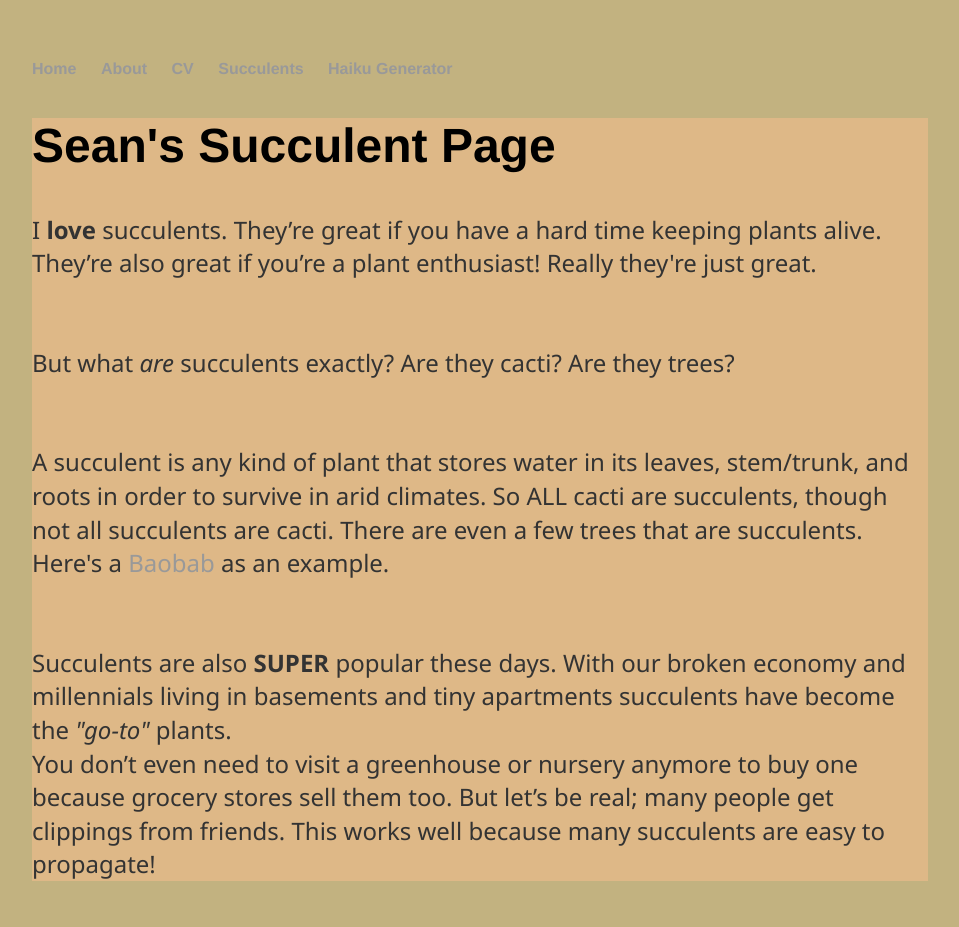
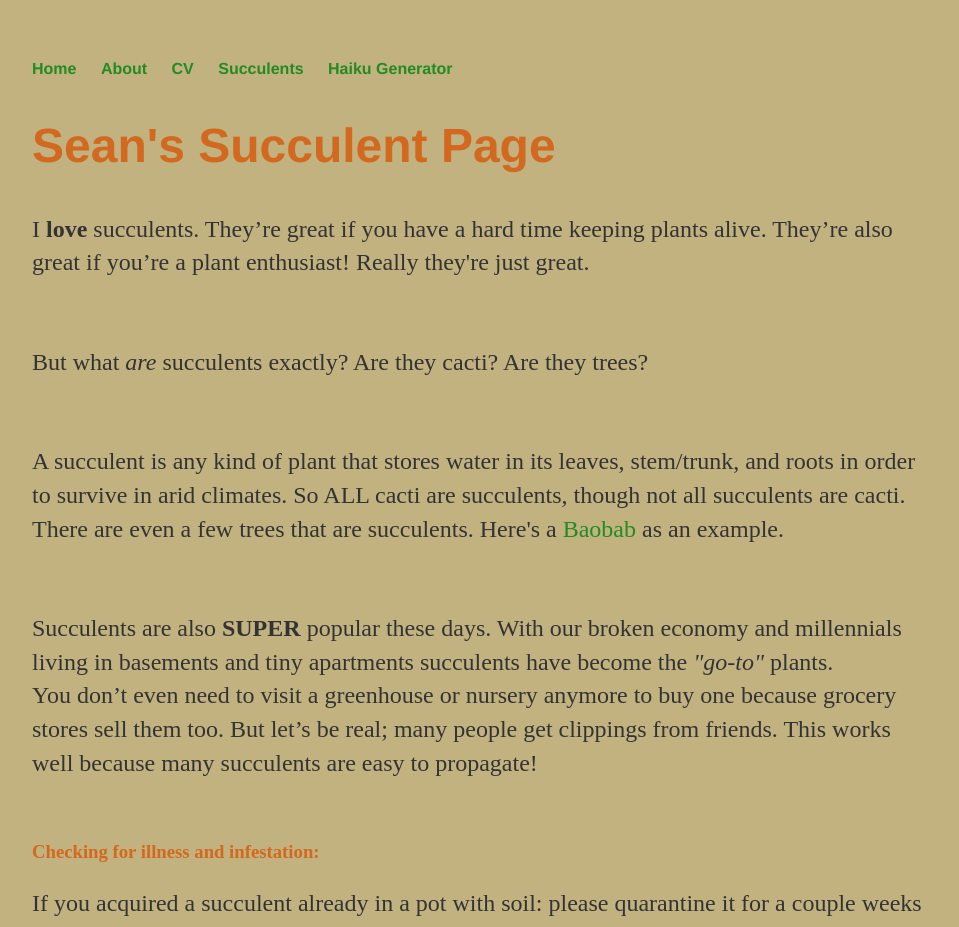
Before and after one commit to SeanEFletcher/SeanEFletcher.github.io, a Jekyll site: the page plants/index.html, which Jekyll copies as it is, in a window 1280 px wide. Shown: the top 927 px of the page, without its empty margins (160-1119 px from the left). Built offline with Jekyll 4.4.1, drawn with Linux system fonts in a browser that asks for light colours.

Commit message:
Update succulents.css

```diff
--- a/css/succulents.css
+++ b/css/succulents.css
@@ -1,15 +1,15 @@
-p {
-    font-family: 'Segoe UI', Tahoma, Geneva, Verdana, sans-serif;
+
+body {
+    margin: 60px auto;
+    width: 70%;
+    background-color: #c2b280;
 }
 
 .intro {
-    background-color: burlywood;
+    background-color: #c2b280;
 }
 
 .propogation {
-    background-image: none;
-    /* looking for a pic light in color and very zoomed in */
-
     height: 500px;
     width: auto;
 
@@ -18,14 +18,8 @@
 .propagation.proplist {
     background-color: whitesmoke;
     font-family: 'Segoe UI', Tahoma, Geneva, Verdana, sans-serif;
-
 }
 
-body {
-    margin: 60px auto;
-    width: 70%;
-    background-color: #c2b280;
-}
 nav ul, footer ul {
     font-family:'Helvetica', 'Arial', 'Sans-Serif';
     padding: 0px;
@@ -40,6 +34,11 @@
     text-decoration: none;
     color: #999;
 }
+
+body a {
+    color: forestgreen;
+}
+
 a:hover {
     text-decoration: underline;
 }
@@ -47,6 +46,11 @@
     font-size: 3em;
     font-family:'Helvetica', 'Arial', 'Sans-Serif';
 }
+
+h1, h2, h3, h4, h5, h6, aside {
+    color: 	#D2691E;
+}
+
 p {
     font-size: 1.5em;
     line-height: 1.4em;
@@ -66,7 +70,10 @@
     color: #d5d5d5;
     width: 300px;
     height: auto;
+}
 
+section .intro {
+    text-align: center;
 }
 
 .sedums {
```
